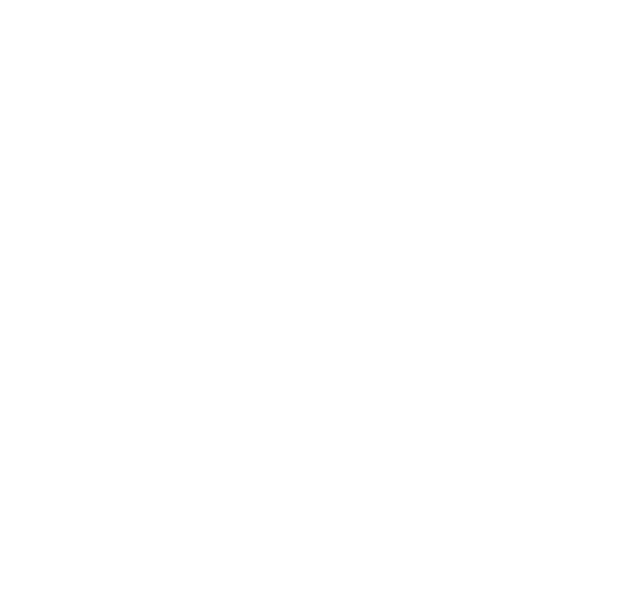
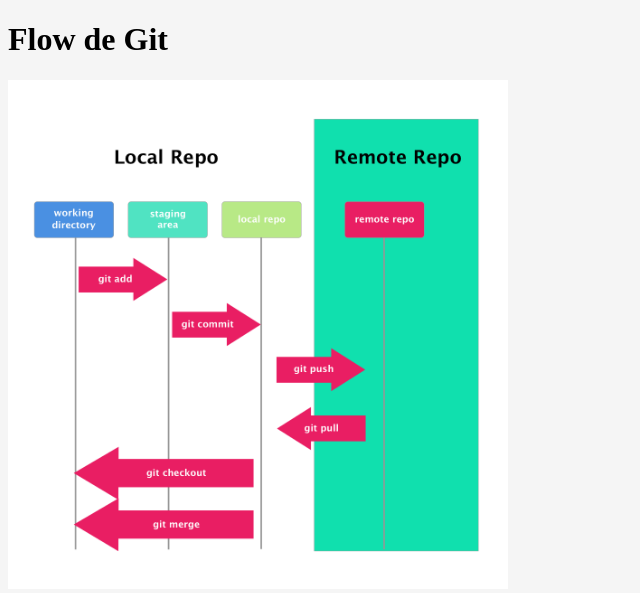
Before and after one commit to marisol92/ejercicio_03, a plain HTML site: page ejercicio_03/index.html in a window 1280 px wide. Shown: the whole page, without its empty margins (0-640 px from the left). Drawn offline with Linux system fonts and the light colour scheme.

Commit message:
add upload

```diff
--- a/ejercicio_03/css/index.css
+++ b/ejercicio_03/css/index.css
@@ -0,0 +1,7 @@
+body{
+    background-color: whitesmoke;
+}
+img{
+
+    width: 500px;
+}
--- a/ejercicio_03/index.html
+++ b/ejercicio_03/index.html
@@ -8,6 +8,8 @@
     <title>Ejercicio-03 Flow de Git</title>
 </head>
 <body>
+    <h1>Flow de Git</h1>
 
+    <img src='./assets/images_git_02.png' alt='imagen flow de git'/>
 </body>
 </html>
```
Also changed, not shown: ejercicio_03/assets/images_git_02.png (added).
